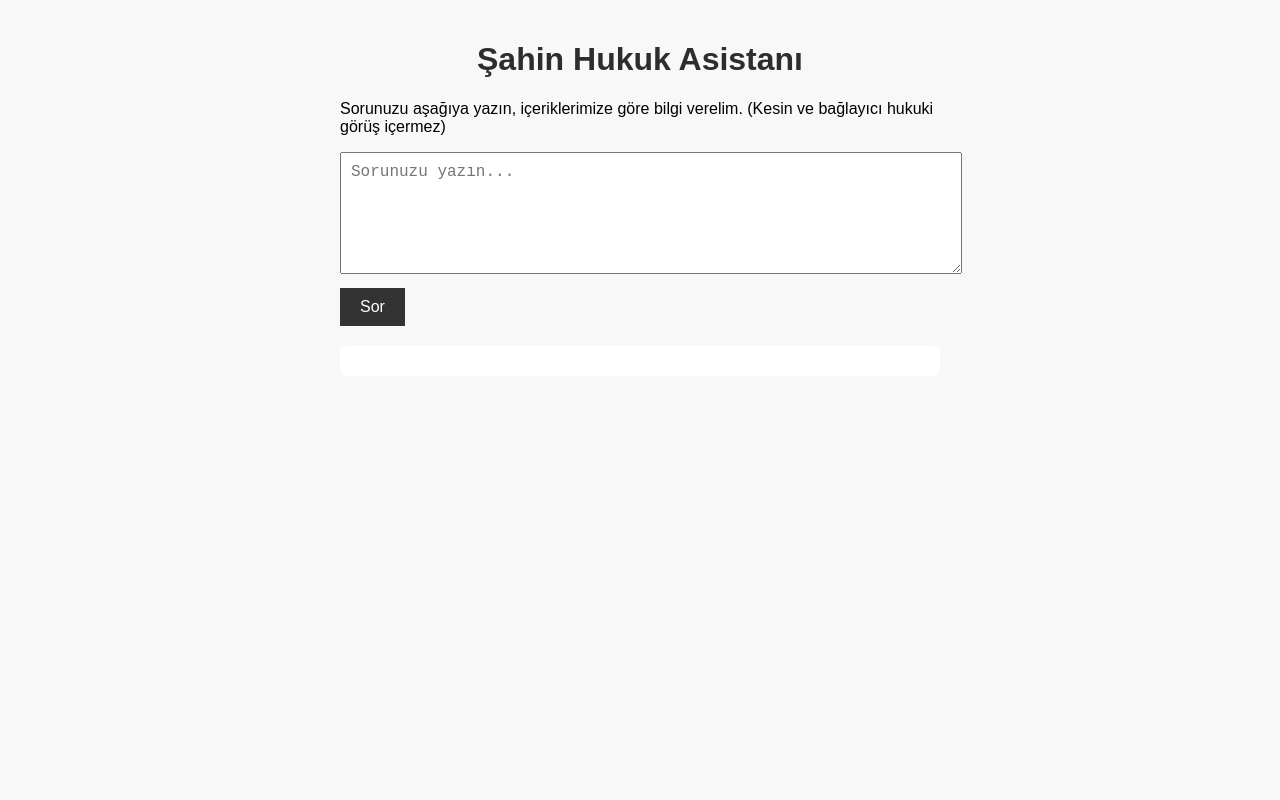
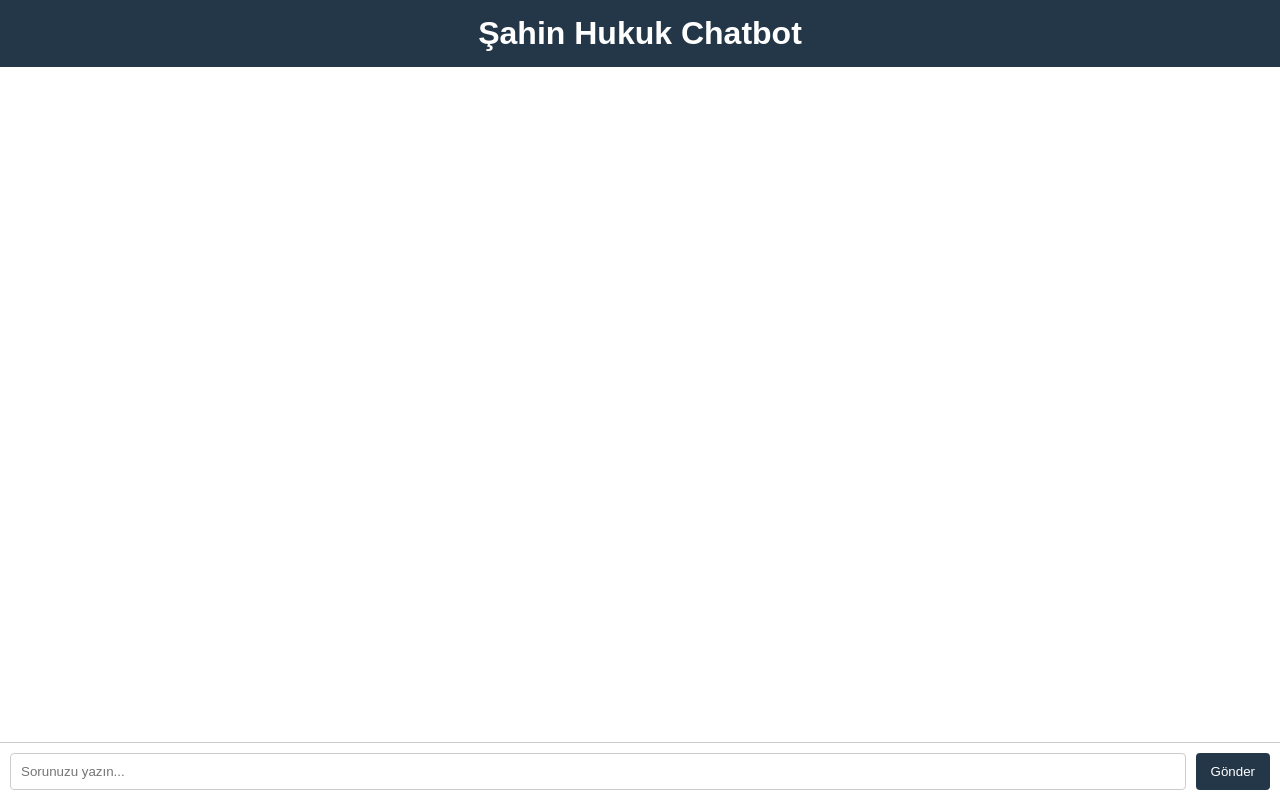
Before and after one commit to sahinomercan/Chatbot, a plain HTML site: page chat.html in a window 1280 px wide. Drawn offline with Linux system fonts and the light colour scheme.

Commit message:
Chatbot arayüzü güncellendi

```diff
--- a/chat.html
+++ b/chat.html
@@ -1,48 +1,123 @@
 <!DOCTYPE html>
 <html lang="tr">
 <head>
-  <meta charset="UTF-8">
+  <meta charset="UTF-8" />
+  <meta name="viewport" content="width=device-width, initial-scale=1.0"/>
   <title>Şahin Hukuk Chatbot</title>
-  <meta name="viewport" content="width=device-width, initial-scale=1">
   <style>
-    body { font-family: Arial, sans-serif; max-width: 600px; margin: auto; padding: 20px; background: #f8f8f8; }
-    h1 { color: #2d2d2d; text-align: center; }
-    textarea { width: 100%; height: 100px; padding: 10px; font-size: 16px; }
-    button { margin-top: 10px; padding: 10px 20px; font-size: 16px; background: #333; color: #fff; border: none; cursor: pointer; }
-    .response { margin-top: 20px; white-space: pre-wrap; background: #fff; padding: 15px; border-radius: 6px; }
+    body {
+      font-family: Arial, sans-serif;
+      background: #f7f7f7;
+      margin: 0;
+      padding: 0;
+      display: flex;
+      flex-direction: column;
+      height: 100vh;
+    }
+
+    h1 {
+      text-align: center;
+      background: #243749;
+      color: white;
+      margin: 0;
+      padding: 15px 10px;
+    }
+
+    #chat-box {
+      flex: 1;
+      padding: 15px;
+      overflow-y: auto;
+      background: white;
+    }
+
+    .message {
+      margin: 10px 0;
+    }
+
+    .user {
+      text-align: right;
+      color: #007bff;
+    }
+
+    .bot {
+      text-align: left;
+      color: #333;
+    }
+
+    #chat-form {
+      display: flex;
+      border-top: 1px solid #ccc;
+      background: #fff;
+      padding: 10px;
+    }
+
+    #message-input {
+      flex: 1;
+      padding: 10px;
+      border: 1px solid #ccc;
+      border-radius: 4px;
+      margin-right: 10px;
+    }
+
+    button {
+      padding: 10px 15px;
+      background: #243749;
+      color: white;
+      border: none;
+      border-radius: 4px;
+      cursor: pointer;
+    }
+
+    button:hover {
+      background: #1b2c3a;
+    }
   </style>
 </head>
 <body>
-  <h1>Şahin Hukuk Asistanı</h1>
-  <p>Sorunuzu aşağıya yazın, içeriklerimize göre bilgi verelim. (Kesin ve bağlayıcı hukuki görüş içermez)</p>
-  <textarea id="question" placeholder="Sorunuzu yazın..."></textarea>
-  <button onclick="ask()">Sor</button>
-  <div class="response" id="responseBox"></div>
+  <h1>Şahin Hukuk Chatbot</h1>
+  <div id="chat-box"></div>
+  <form id="chat-form">
+    <input type="text" id="message-input" placeholder="Sorunuzu yazın..." autocomplete="off" required />
+    <button type="submit">Gönder</button>
+  </form>
 
   <script>
-    async function ask() {
-      const question = document.getElementById("question").value.trim();
-      if (!question) {
-        alert("Lütfen bir soru yazın.");
-        return;
-      }
+    const chatBox = document.getElementById("chat-box");
+    const form = document.getElementById("chat-form");
+    const input = document.getElementById("message-input");
 
-      document.getElementById("responseBox").innerText = "Yükleniyor...";
+    form.addEventListener("submit", async (e) => {
+      e.preventDefault();
+      const message = input.value.trim();
+      if (!message) return;
+
+      appendMessage("user", message);
+      input.value = "";
+
+      appendMessage("bot", "Yükleniyor...");
 
       try {
         const res = await fetch("https://sahinhukuk-chatbot.cannnsahinnn.workers.dev", {
           method: "POST",
-          headers: {
-            "Content-Type": "application/json"
-          },
-          body: JSON.stringify({ message: question })
+          headers: { "Content-Type": "application/json" },
+          body: JSON.stringify({ message })
         });
 
         const data = await res.json();
-        document.getElementById("responseBox").innerText = data.reply || "Yanıt alınamadı.";
+        const messages = document.querySelectorAll(".bot");
+        messages[messages.length - 1].textContent = data.reply || "Şu anda cevap veremiyorum.";
       } catch (err) {
-        document.getElementById("responseBox").innerText = "Sunucu hatası: " + err.message;
+        const messages = document.querySelectorAll(".bot");
+        messages[messages.length - 1].textContent = "Sunucu hatası.";
       }
+    });
+
+    function appendMessage(sender, text) {
+      const div = document.createElement("div");
+      div.className = `message ${sender}`;
+      div.textContent = text;
+      chatBox.appendChild(div);
+      chatBox.scrollTop = chatBox.scrollHeight;
     }
   </script>
 </body>
```
